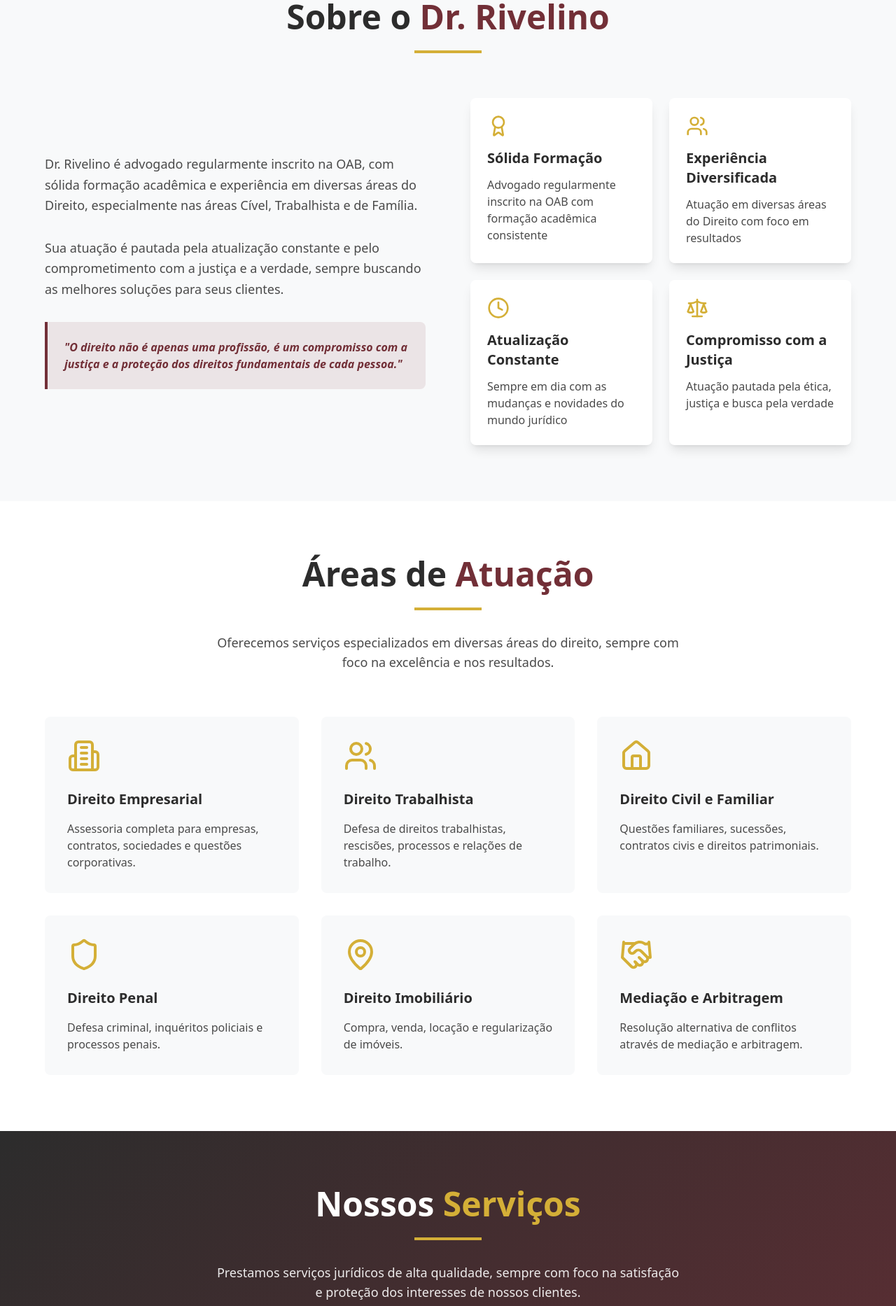
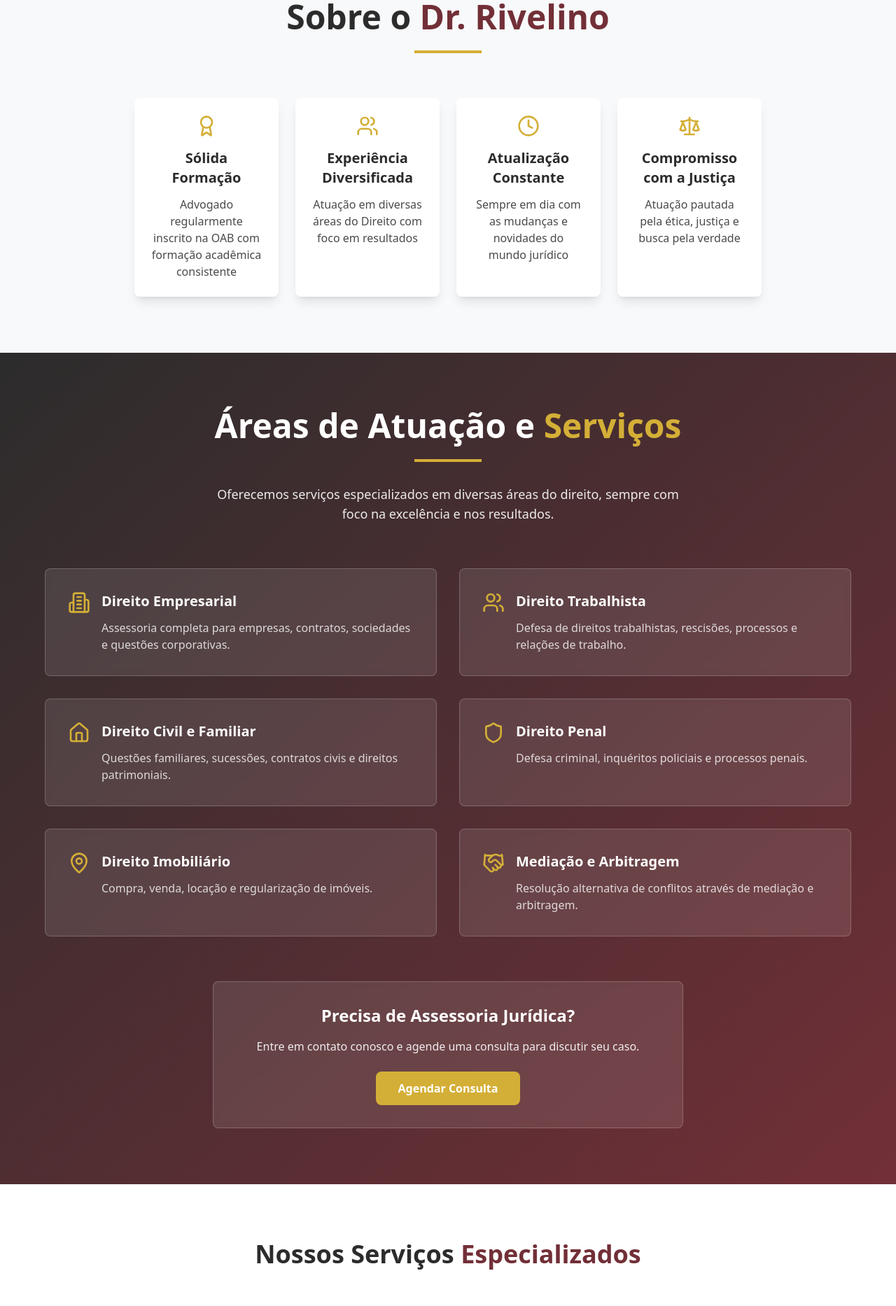
Before and after one commit to pedrinbugica/rivelino-advogado-web, a React (Vite) app: page / in a window 1280 px wide. Shown: the part 880-2746 px from the top of the page at 70% size. Built offline with nearby package versions, Linux system fonts and the light colour scheme.

Commit message:
Refactor: Implement requested site adjustments
- Unify "Áreas de Atuação" and "Nossos Serviços" sections.
- Add graphic wheel image.
- Remove text from "Sobre o Dr. Rivelino" section.
- Add footer credit and Instagram link.

```diff
--- a/src/components/About.tsx
+++ b/src/components/About.tsx
@@ -37,49 +37,25 @@ const About = () => {
             <div className="w-24 h-1 bg-law-gold mx-auto mb-8"></div>
           </div>
 
-          <div className="grid lg:grid-cols-2 gap-16 items-center">
-            {/* Text Content */}
-            <div className="animate-slide-in">
-              <p className="text-lg text-law-gray-medium leading-relaxed mb-8">
-                Dr. Rivelino é advogado regularmente inscrito na OAB, com sólida formação
-                acadêmica e experiência em diversas áreas do Direito, especialmente nas
-                áreas Cível, Trabalhista e de Família.
-              </p>
-
-              <p className="text-lg text-law-gray-medium leading-relaxed mb-8">
-                Sua atuação é pautada pela atualização constante e pelo comprometimento
-                com a justiça e a verdade, sempre buscando as melhores soluções para
-                seus clientes.
-              </p>
-
-              <div className="bg-law-wine/10 border-l-4 border-law-wine p-6 rounded-r-lg">
-                <p className="text-law-wine font-semibold italic">
-                  "O direito não é apenas uma profissão, é um compromisso com a justiça
-                  e a proteção dos direitos fundamentais de cada pessoa."
-                </p>
-              </div>
-            </div>
-
-            {/* Features Grid */}
-            <div className="grid grid-cols-1 md:grid-cols-2 gap-6">
+          {/* Features Grid - Centralizada */}
+          <div className="grid grid-cols-1 md:grid-cols-2 lg:grid-cols-4 gap-6 max-w-4xl mx-auto">
             {features.map((feature, index) => (
               <div
                 key={index}
                 className="bg-white p-6 rounded-lg shadow-lg hover:shadow-xl transition-all duration-300 transform hover:-translate-y-2"
                 style={{ animationDelay: `${index * 0.1}s` }}
               >
-                  <div className="text-law-gold mb-4">
+                <div className="text-law-gold mb-4 flex justify-center">
                   {feature.icon}
                 </div>
-                  <h3 className="text-xl font-bold text-law-gray-dark mb-3">
+                <h3 className="text-xl font-bold text-law-gray-dark mb-3 text-center">
                   {feature.title}
                 </h3>
-                  <p className="text-law-gray-medium">
+                <p className="text-law-gray-medium text-center">
                   {feature.description}
                 </p>
               </div>
             ))}
-            </div>
           </div>
         </div>
       </div>
--- /dev/null
+++ b/src/components/AreasServices.tsx
@@ -0,0 +1,103 @@
+
+import React from 'react';
+import { Building2, Users, Home, Shield, MapPin, Handshake, CheckCircle, FileText, Scale } from 'lucide-react';
+
+const AreasServices = () => {
+  const areas = [
+    {
+      icon: <Building2 className="h-8 w-8" />,
+      title: "Direito Empresarial",
+      description: "Assessoria completa para empresas, contratos, sociedades e questões corporativas."
+    },
+    {
+      icon: <Users className="h-8 w-8" />,
+      title: "Direito Trabalhista",
+      description: "Defesa de direitos trabalhistas, rescisões, processos e relações de trabalho."
+    },
+    {
+      icon: <Home className="h-8 w-8" />,
+      title: "Direito Civil e Familiar",
+      description: "Questões familiares, sucessões, contratos civis e direitos patrimoniais."
+    },
+    {
+      icon: <Shield className="h-8 w-8" />,
+      title: "Direito Penal",
+      description: "Defesa criminal, inquéritos policiais e processos penais."
+    },
+    {
+      icon: <MapPin className="h-8 w-8" />,
+      title: "Direito Imobiliário",
+      description: "Compra, venda, locação e regularização de imóveis."
+    },
+    {
+      icon: <Handshake className="h-8 w-8" />,
+      title: "Mediação e Arbitragem",
+      description: "Resolução alternativa de conflitos através de mediação e arbitragem."
+    }
+  ];
+
+  return (
+    <section id="areas" className="py-20 bg-gradient-to-br from-law-gray-dark to-law-wine">
+      <div className="container mx-auto px-4">
+        <div className="max-w-6xl mx-auto">
+          <div className="text-center mb-16">
+            <h2 className="text-4xl md:text-5xl font-bold text-white mb-6">
+              Áreas de Atuação e <span className="text-law-gold">Serviços</span>
+            </h2>
+            <div className="w-24 h-1 bg-law-gold mx-auto mb-8"></div>
+            <p className="text-lg text-white/90 max-w-2xl mx-auto">
+              Oferecemos serviços especializados em diversas áreas do direito,
+              sempre com foco na excelência e nos resultados.
+            </p>
+          </div>
+
+          <div className="grid grid-cols-1 md:grid-cols-2 gap-8">
+            {areas.map((area, index) => (
+              <div
+                key={index}
+                className="bg-white/10 backdrop-blur-sm p-8 rounded-lg border border-white/20 hover:bg-white/20 transition-all duration-300 transform hover:-translate-y-2"
+              >
+                <div className="flex items-start space-x-4">
+                  <div className="text-law-gold flex-shrink-0">
+                    {area.icon}
+                  </div>
+                  <div>
+                    <h3 className="text-xl font-bold text-white mb-3">
+                      {area.title}
+                    </h3>
+                    <p className="text-white/80">
+                      {area.description}
+                    </p>
+                  </div>
+                </div>
+              </div>
+            ))}
+          </div>
+
+          {/* Call to Action */}
+          <div className="text-center mt-16">
+            <div className="bg-white/10 backdrop-blur-sm p-8 rounded-lg border border-white/20 max-w-2xl mx-auto">
+              <h3 className="text-2xl font-bold text-white mb-4">
+                Precisa de Assessoria Jurídica?
+              </h3>
+              <p className="text-white/90 mb-6">
+                Entre em contato conosco e agende uma consulta para discutir seu caso.
+              </p>
+              <button
+                onClick={() => {
+                  const element = document.getElementById('contact');
+                  if (element) element.scrollIntoView({ behavior: 'smooth' });
+                }}
+                className="bg-law-gold hover:bg-law-gold/90 text-white font-semibold px-8 py-3 rounded-lg transition-all duration-300 transform hover:scale-105"
+              >
+                Agendar Consulta
+              </button>
+            </div>
+          </div>
+        </div>
+      </div>
+    </section>
+  );
+};
+
+export default AreasServices;
--- a/src/components/Footer.tsx
+++ b/src/components/Footer.tsx
@@ -1,6 +1,6 @@
 
 import React from 'react';
-import { Scale, Phone, Mail, MapPin, Clock } from 'lucide-react';
+import { Scale, Phone, Mail, MapPin, Clock, Instagram } from 'lucide-react';
 
 const Footer = () => {
   const currentYear = new Date().getFullYear();
@@ -51,7 +51,6 @@ const Footer = () => {
                 { name: 'Início', id: 'home' },
                 { name: 'Sobre', id: 'about' },
                 { name: 'Áreas de Atuação', id: 'areas' },
-                { name: 'Serviços', id: 'services' },
                 { name: 'Contato', id: 'contact' },
               ].map((item) => (
                 <li key={item.id}>
@@ -115,10 +114,19 @@ const Footer = () => {
               © {currentYear} RJB & RJB Advogado. Todos os direitos reservados.
             </p>
 
-            <div className="text-white/60 text-sm">
-              <p>
-                Desenvolvido com excelência para oferecer a melhor experiência jurídica.
+            <div className="text-white/60 text-sm text-center md:text-right">
+              <p className="mb-2">
+                Site desenvolvido por Pedro Henrique Bugica.
               </p>
+              <a
+                href="https://instagram.com/pedro.bugica"
+                target="_blank"
+                rel="noopener noreferrer"
+                className="inline-flex items-center space-x-2 text-law-gold hover:text-law-gold/80 transition-colors"
+              >
+                <Instagram className="h-4 w-4" />
+                <span>@pedro.bugica</span>
+              </a>
             </div>
           </div>
         </div>
--- /dev/null
+++ b/src/components/ServicesWheel.tsx
@@ -0,0 +1,76 @@
+
+import React from 'react';
+import { Building2, Users, Home, Shield, MapPin, Handshake } from 'lucide-react';
+
+const ServicesWheel = () => {
+  const services = [
+    { name: 'Civil', icon: <Home className="h-6 w-6" />, color: 'bg-law-gold' },
+    { name: 'Penal', icon: <Shield className="h-6 w-6" />, color: 'bg-law-wine' },
+    { name: 'Trabalhista', icon: <Users className="h-6 w-6" />, color: 'bg-law-gold' },
+    { name: 'Imobiliário', icon: <MapPin className="h-6 w-6" />, color: 'bg-law-wine' },
+    { name: 'Empresarial', icon: <Building2 className="h-6 w-6" />, color: 'bg-law-gold' },
+    { name: 'Mediação', icon: <Handshake className="h-6 w-6" />, color: 'bg-law-wine' }
+  ];
+
+  return (
+    <section className="py-20 bg-white">
+      <div className="container mx-auto px-4">
+        <div className="max-w-4xl mx-auto text-center">
+          <h2 className="text-3xl md:text-4xl font-bold text-law-gray-dark mb-12">
+            Nossos Serviços <span className="text-law-wine">Especializados</span>
+          </h2>
+
+          <div className="relative w-80 h-80 mx-auto">
+            {/* Centro da roda */}
+            <div className="absolute top-1/2 left-1/2 transform -translate-x-1/2 -translate-y-1/2 w-20 h-20 bg-law-gray-dark rounded-full flex items-center justify-center z-10">
+              <span className="text-white font-bold text-sm">DIREITO</span>
+            </div>
+
+            {/* Serviços ao redor */}
+            {services.map((service, index) => {
+              const angle = (index * 60) - 90; // 360/6 = 60 graus entre cada item, -90 para começar no topo
+              const radian = (angle * Math.PI) / 180;
+              const radius = 120;
+              const x = Math.cos(radian) * radius;
+              const y = Math.sin(radian) * radius;
+
+              return (
+                <div
+                  key={service.name}
+                  className="absolute transform -translate-x-1/2 -translate-y-1/2 group cursor-pointer"
+                  style={{
+                    left: `calc(50% + ${x}px)`,
+                    top: `calc(50% + ${y}px)`
+                  }}
+                >
+                  <div className={`w-16 h-16 ${service.color} rounded-full flex items-center justify-center text-white shadow-lg group-hover:scale-110 transition-transform duration-300`}>
+                    {service.icon}
+                  </div>
+                  <div className="absolute top-full left-1/2 transform -translate-x-1/2 mt-2 opacity-0 group-hover:opacity-100 transition-opacity duration-300">
+                    <span className="text-law-gray-dark font-semibold text-sm whitespace-nowrap">
+                      {service.name}
+                    </span>
+                  </div>
+
+                  {/* Linha conectora */}
+                  <div
+                    className="absolute w-0.5 bg-law-gray-medium/30"
+                    style={{
+                      height: `${radius - 50}px`,
+                      left: '50%',
+                      top: '50%',
+                      transformOrigin: 'top center',
+                      transform: `translateX(-50%) rotate(${angle + 180}deg)`
+                    }}
+                  ></div>
+                </div>
+              );
+            })}
+          </div>
+        </div>
+      </div>
+    </section>
+  );
+};
+
+export default ServicesWheel;
--- a/src/pages/Index.tsx
+++ b/src/pages/Index.tsx
@@ -3,8 +3,8 @@ import React from 'react';
 import Header from '@/components/Header';
 import Hero from '@/components/Hero';
 import About from '@/components/About';
-import Areas from '@/components/Areas';
-import Services from '@/components/Services';
+import AreasServices from '@/components/AreasServices';
+import ServicesWheel from '@/components/ServicesWheel';
 import Contact from '@/components/Contact';
 import Map from '@/components/Map';
 import Footer from '@/components/Footer';
@@ -15,8 +15,8 @@ const Index = () => {
       <Header />
       <Hero />
       <About />
-      <Areas />
-      <Services />
+      <AreasServices />
+      <ServicesWheel />
       <Contact />
       <Map />
       <Footer />
```
Lines whose indentation alone changed are shown as unchanged.
